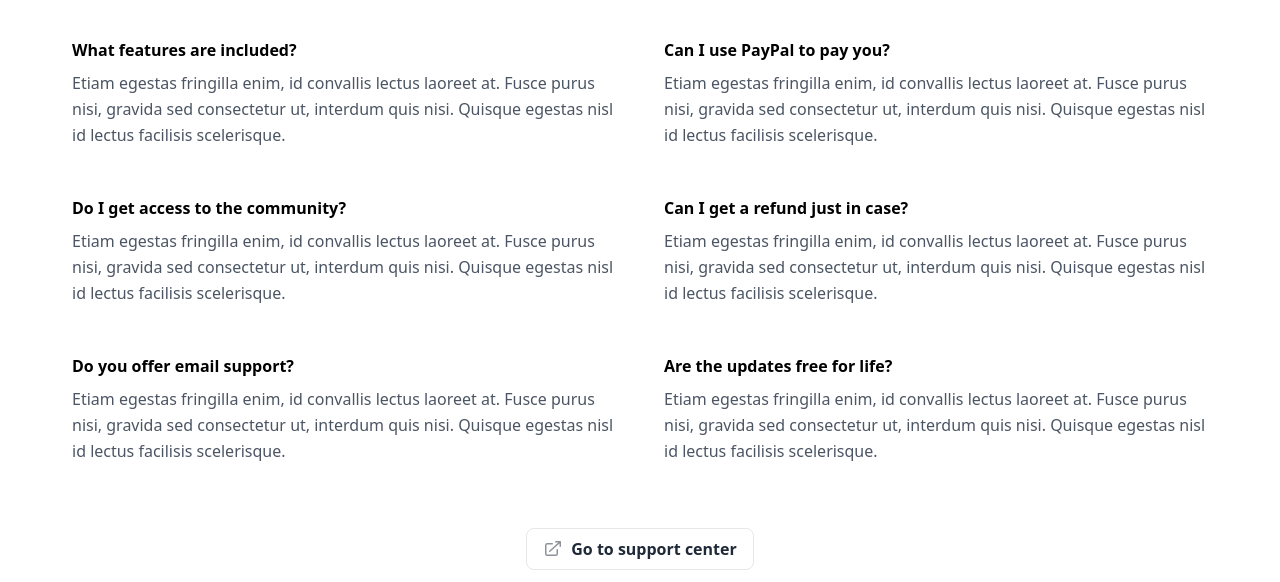
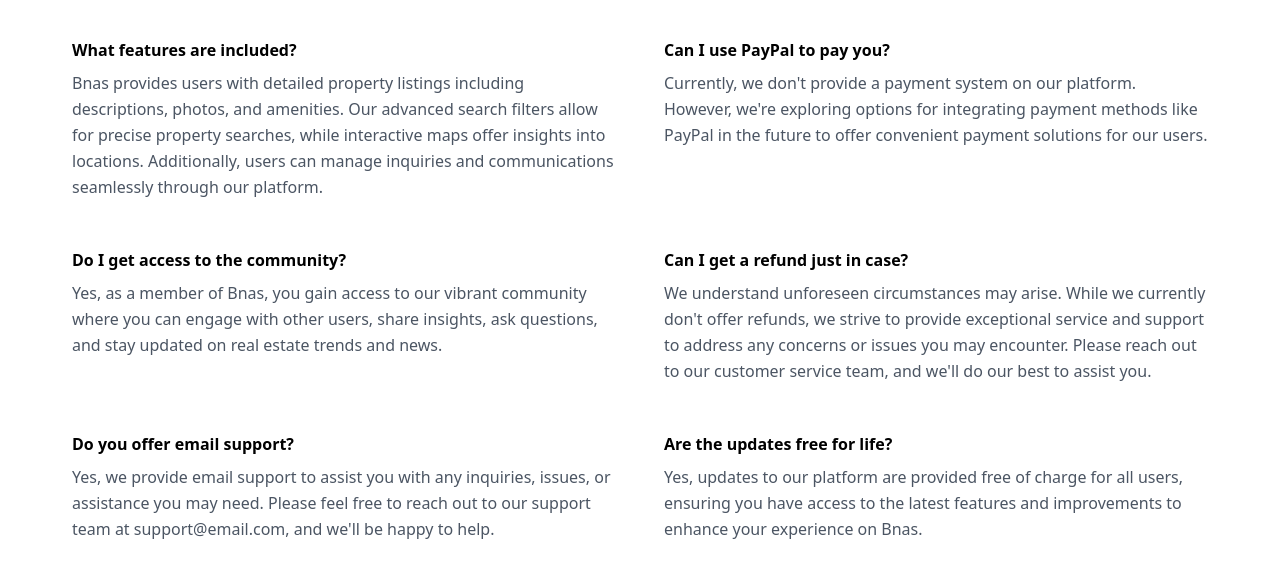
Before and after one commit to iambasilp/team-estate, a React (Vite) app in the folder client/: page /faq in a window 1280 px wide. Shown: the part 218-800 px from the top of the page. Built offline with nearby package versions, Linux system fonts and the light colour scheme; no server answers.

Commit message:
content added in faq

```diff
--- a/client/src/pages/Faq.jsx
+++ b/client/src/pages/Faq.jsx
@@ -1,4 +1,4 @@
-import React from 'react'
+import React from "react";
 
 export default function FAQ() {
    return (
@@ -11,72 +11,57 @@
                   <div className="mb-1 text-sm font-bold uppercase tracking-wider text-blue-600 dark:text-blue-500">
                      We Answer
                   </div>
-              <h2 className="text-4xl font-black text-black dark:text-white">
-                Frequently Asked Questions
-              </h2>
+                  <h2 className="text-4xl font-black text-black dark:text-white">Frequently Asked Questions</h2>
                </div>
                {/* END Heading */}
 
                {/* FAQ */}
                <div className="grid grid-cols-1 gap-8 md:grid-cols-2 md:gap-12">
                   <div>
-                <h4 className="mb-2 font-semibold">
-                  What features are included?
-                </h4>
+                     <h4 className="mb-2 font-semibold">What features are included?</h4>
                      <p className="leading-relaxed text-gray-600 dark:text-gray-400">
-                  Etiam egestas fringilla enim, id convallis lectus laoreet at.
-                  Fusce purus nisi, gravida sed consectetur ut, interdum quis
-                  nisi. Quisque egestas nisl id lectus facilisis scelerisque.
+                        Bnas provides users with detailed property listings including descriptions, photos, and
+                        amenities. Our advanced search filters allow for precise property searches, while interactive
+                        maps offer insights into locations. Additionally, users can manage inquiries and communications
+                        seamlessly through our platform.
                      </p>
                   </div>
                   <div>
-                <h4 className="mb-2 font-semibold">
-                  Can I use PayPal to pay you?
-                </h4>
+                     <h4 className="mb-2 font-semibold">Can I use PayPal to pay you?</h4>
                      <p className="leading-relaxed text-gray-600 dark:text-gray-400">
-                  Etiam egestas fringilla enim, id convallis lectus laoreet at.
-                  Fusce purus nisi, gravida sed consectetur ut, interdum quis
-                  nisi. Quisque egestas nisl id lectus facilisis scelerisque.
+                        Currently, we don't provide a payment system on our platform. However, we're exploring options
+                        for integrating payment methods like PayPal in the future to offer convenient payment solutions
+                        for our users.
                      </p>
                   </div>
                   <div>
-                <h4 className="mb-2 font-semibold">
-                  Do I get access to the community?
-                </h4>
+                     <h4 className="mb-2 font-semibold">Do I get access to the community?</h4>
                      <p className="leading-relaxed text-gray-600 dark:text-gray-400">
-                  Etiam egestas fringilla enim, id convallis lectus laoreet at.
-                  Fusce purus nisi, gravida sed consectetur ut, interdum quis
-                  nisi. Quisque egestas nisl id lectus facilisis scelerisque.
+                        Yes, as a member of Bnas, you gain access to our vibrant community where you can engage with
+                        other users, share insights, ask questions, and stay updated on real estate trends and news.
                      </p>
                   </div>
                   <div>
-                <h4 className="mb-2 font-semibold">
-                  Can I get a refund just in case?
-                </h4>
+                     <h4 className="mb-2 font-semibold">Can I get a refund just in case?</h4>
                      <p className="leading-relaxed text-gray-600 dark:text-gray-400">
-                  Etiam egestas fringilla enim, id convallis lectus laoreet at.
-                  Fusce purus nisi, gravida sed consectetur ut, interdum quis
-                  nisi. Quisque egestas nisl id lectus facilisis scelerisque.
+                        We understand unforeseen circumstances may arise. While we currently don't offer refunds, we
+                        strive to provide exceptional service and support to address any concerns or issues you may
+                        encounter. Please reach out to our customer service team, and we'll do our best to assist you.
                      </p>
                   </div>
                   <div>
-                <h4 className="mb-2 font-semibold">
-                  Do you offer email support?
-                </h4>
+                     <h4 className="mb-2 font-semibold">Do you offer email support?</h4>
                      <p className="leading-relaxed text-gray-600 dark:text-gray-400">
-                  Etiam egestas fringilla enim, id convallis lectus laoreet at.
-                  Fusce purus nisi, gravida sed consectetur ut, interdum quis
-                  nisi. Quisque egestas nisl id lectus facilisis scelerisque.
+                        Yes, we provide email support to assist you with any inquiries, issues, or assistance you may
+                        need. Please feel free to reach out to our support team at support@email.com, and we'll be happy
+                        to help.
                      </p>
                   </div>
                   <div>
-                <h4 className="mb-2 font-semibold">
-                  Are the updates free for life?
-                </h4>
+                     <h4 className="mb-2 font-semibold">Are the updates free for life?</h4>
                      <p className="leading-relaxed text-gray-600 dark:text-gray-400">
-                  Etiam egestas fringilla enim, id convallis lectus laoreet at.
-                  Fusce purus nisi, gravida sed consectetur ut, interdum quis
-                  nisi. Quisque egestas nisl id lectus facilisis scelerisque.
+                        Yes, updates to our platform are provided free of charge for all users, ensuring you have access
+                        to the latest features and improvements to enhance your experience on Bnas.
                      </p>
                   </div>
                </div>
```
Lines whose indentation alone changed are shown as unchanged.
